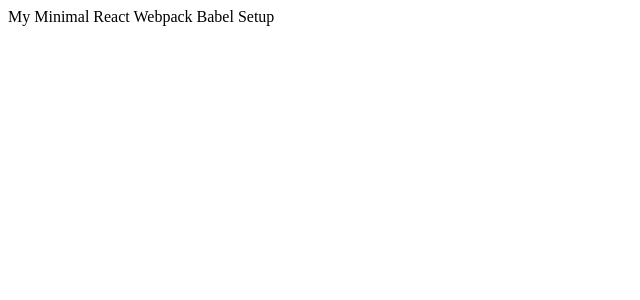
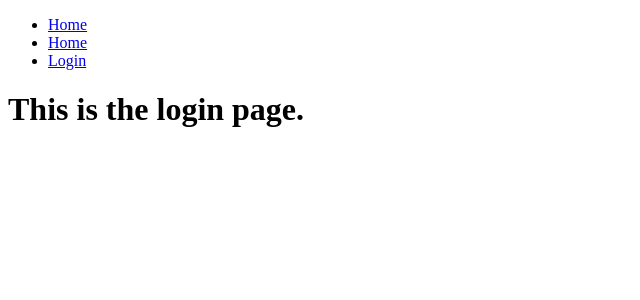
Before and after one commit to royvds/StoreManager, a React app: page /login in a window 1280 px wide. Shown: the top 300 px of the page, without its empty margins (0-640 px from the left). Built offline with nearby package versions, Linux system fonts and the light colour scheme; the HTML template or start-up script is replaced by a standard one.

Commit message:
Setup basic routing example

```diff
--- /dev/null
+++ b/src/components/app.jsx
@@ -0,0 +1,20 @@
+import React, { Component } from 'react'
+import Routes from '../routes'
+import { Route } from 'react-router'
+import { BrowserRouter } from 'react-router-dom'
+import Nav from '../components/shared/nav'
+
+import Home from './views/home'
+import Login from './views/login'
+
+export default class App extends Component {
+  render() {
+    return (
+      <div>
+        <Nav />
+
+        <Routes />
+      </div>
+    );
+  }
+}
--- /dev/null
+++ b/src/components/error/error404.jsx
@@ -0,0 +1,12 @@
+import React, { Component } from "react";
+import { BrowserRouter } from 'react-router-dom';
+
+export default class Error404 extends Component {
+  render() {
+    return (
+      <div id="error">
+        <h1>Error 404 - page not found</h1>
+      </div>
+    );
+  }
+}
--- /dev/null
+++ b/src/components/shared/nav.jsx
@@ -0,0 +1,21 @@
+import React, { Component } from "react";
+import { Route } from 'react-router'
+import { BrowserRouter } from 'react-router-dom';
+import { Link } from 'react-router-dom'
+
+import Home from '../views/home'
+import Login from '../views/login'
+
+export default class Header extends Component {
+  render() {
+    return (
+      <nav>
+        <ul>
+          <li><Link to='/'>Home</Link></li>
+          <li><Link to='/home'>Home</Link></li>
+          <li><Link to='/login'>Login</Link></li>
+        </ul>
+      </nav>
+    );
+  }
+}
--- /dev/null
+++ b/src/components/views/home.jsx
@@ -0,0 +1,15 @@
+import React, { Component } from "react";
+import { BrowserRouter } from 'react-router-dom';
+
+export default class Home extends Component {
+  componentDidMount() {
+
+  }
+  render() {
+    return (
+      <div id="home">
+        <h1>This is the home page.</h1>
+      </div>
+    );
+  }
+}
--- /dev/null
+++ b/src/components/views/login.jsx
@@ -0,0 +1,15 @@
+import React, { Component } from "react";
+import { BrowserRouter } from 'react-router-dom';
+
+export default class Login extends Component {
+  componentDidMount() {
+
+  }
+  render() {
+    return (
+      <div id="home">
+        <h1>This is the login page.</h1>
+      </div>
+    );
+  }
+}
--- a/src/index.js
+++ /dev/null
@@ -1,11 +0,0 @@
-import React from 'react';
-import ReactDOM from 'react-dom';
-
-const title = 'My Minimal React Webpack Babel Setup';
-
-ReactDOM.render(
-  <div>{title}</div>,
-  document.getElementById('app')
-)
-
-module.hot.accept()
--- /dev/null
+++ b/src/index.jsx
@@ -0,0 +1,16 @@
+import React from 'react';
+import ReactDOM from 'react-dom';
+import { Router, BrowserRouter } from 'react-router-dom';
+
+import routes from './routes';
+import App from './components/app'
+
+require('./stylesheets/style.css');
+
+ReactDOM.render((
+  <BrowserRouter routes={routes}>
+    <App />
+  </BrowserRouter>
+), document.getElementById('app'));
+
+module.hot.accept()
--- /dev/null
+++ b/src/routes.jsx
@@ -0,0 +1,21 @@
+import React from 'react'
+import { Route } from 'react-router'
+import { BrowserRouter, Switch, Redirect } from 'react-router-dom'
+
+import App from './components/app'
+import Home from './components/views/home'
+import Login from './components/views/login'
+import Error404 from './components/error/error404'
+
+const routes = () => (
+  <Switch >
+    <Redirect from="/home" to="/" />
+    <Route exact path="/" component={Home} />
+    <Route path="/login" component={Login} />
+
+    <Route component={Error404} />
+    <Redirect to="/404" />
+  </Switch >
+)
+
+export default routes;
--- a/webpack.config.js
+++ b/webpack.config.js
@@ -1,7 +1,7 @@
 const webpack = require('webpack');
 
 module.exports = {
-  entry: './src/index.js',
+  entry: './src/index.jsx',
   module: {
     rules: [
       {
@@ -23,6 +23,7 @@
     new webpack.HotModuleReplacementPlugin()
   ],
   devServer: {
+    historyApiFallback: true,
     contentBase: './dist',
     hot: true
   }
```
Also changed, not shown: package.json (+5 -3 lines), src/stylesheets/style.css (added), 3 other files (tests, documents, lock files or other folders).
